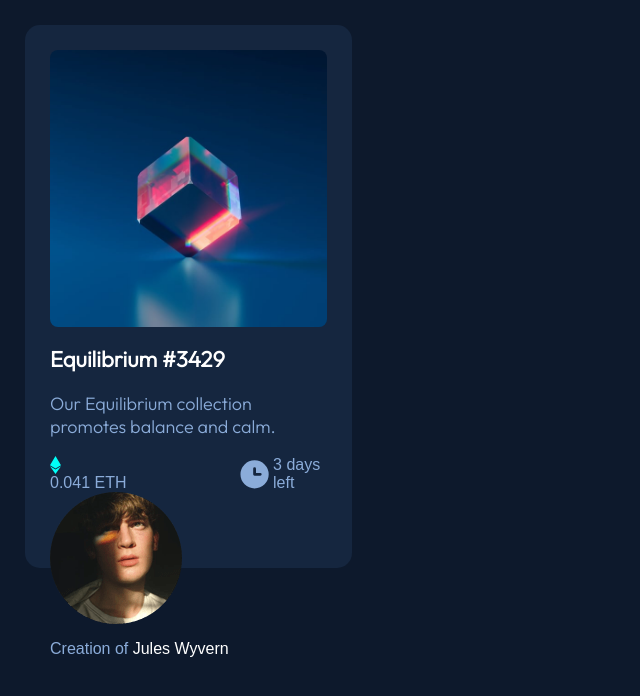
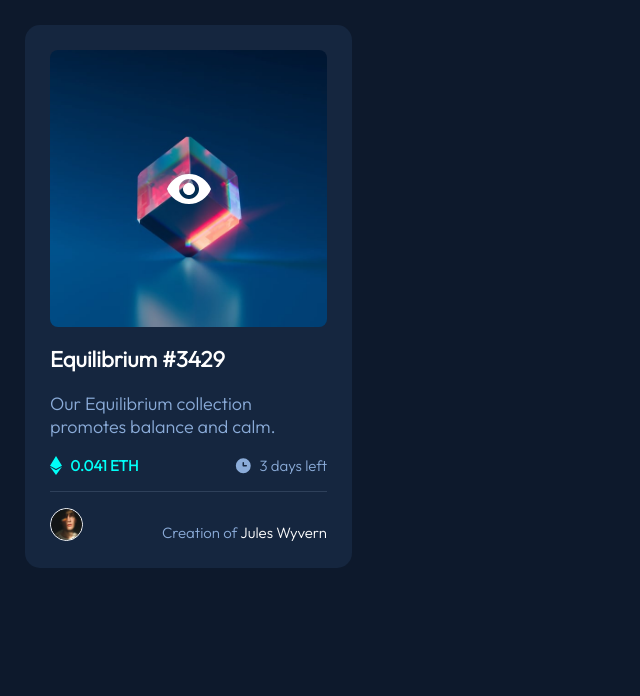
Before and after one commit to monre036/nft-preview-card-component, a plain HTML site: page index.html in a window 1280 px wide. Shown: the whole page, without its empty margins (0-640 px from the left). Drawn offline with Linux system fonts and the light colour scheme.

Commit message:
changes 2

```diff
--- a/css/styles.css
+++ b/css/styles.css
@@ -38,8 +38,40 @@ body {
     border-radius: 15px;
 }
 
+.card-image-container {
+    position: relative;
+    display: flex;
+    align-items: center;
+    justify-content: center;
+    overflow: hidden;
+    border-radius: 8px;
+}
+
+.card-image-container::before {
+    content: '';
+    position: absolute;
+    width: 100%;
+    height: 100%;
+    background: rgb(0 255 248 / 0.5);
+    opacity: 0;
+}
+
+@media (hover: hover) {
+    .card-image-container:hover::before {
+        opacity: 1;
+    }
+
+    .card-image-container:hover .icon {
+        opacity: 1;
+    }
+}
+
 .card-image {
-    border-radius: 8px;
+    display: flex;
+}
+
+.icon {
+    position: absolute;
 }
 
 .white {
@@ -61,20 +93,55 @@ body {
 .card-info {
     display: flex;
     justify-content: space-between;
+    border-bottom: 1px solid #2E405A;
+    padding-bottom: 16px;
 }
 
-.card-value-box {}
+.card-value-box {
+    display: flex;
+    justify-content: space-between;
+    width: 88.48px;
+    height: 19px;
+}
 
-.card-value {}
+.card-value {
+    font-family: "Outfit", sans-serif;
+    font-weight: 600;
+    font-size: 15px;
+}
 
-.green {}
+.green {
+    color: #00FFF8;
+}
 
 .card-time-box {
     display: flex;
+    justify-content: space-between;
+    width: 92.69px;
+    height: 19px;
 }
 
-.card-footer {}
+.card-time {
+    font-family: "Outfit", sans-serif;
+    font-weight: 300;
+    font-size: 15px;
+}
 
-.avatar-image {}
+.card-footer {
+    padding-top: 16px;
+    display: flex;
+    justify-content: space-between;
+}
 
-.card-creation {}
+.avatar-image {
+    width: 33px;
+    height: 33px;
+    border-radius: 50%;
+    border: 1px solid white;
+}
+
+.card-creation {
+    font-family: "Outfit", sans-serif;
+    font-weight: 300;
+    font-size: 15px;
+}
--- a/index.html
+++ b/index.html
@@ -16,7 +16,7 @@
         <article class="card">
             <div class="card-image-container">
                 <img class="card-image" src="./assets/images/image-equilibrium.jpg" alt="">
-                <!-- <img class="icon-view" src="./assets/images/icon-view.svg" alt=""> -->
+                <img class="icon" src="./assets/images/icon-view.svg" alt="">
             </div>
             <h2 class="card-title white">Equilibrium #3429</h2>
             <p class="card-text">Our Equilibrium collection promotes balance and calm.</p>
@@ -29,7 +29,7 @@
 
                 <div class="card-time-box">
                     <img src="./assets/images/icon-clock.svg" alt="">
-                    <span>3 days left</span>
+                    <span class="card-time">3 days left</span>
                 </div>
             </div>
 
```
